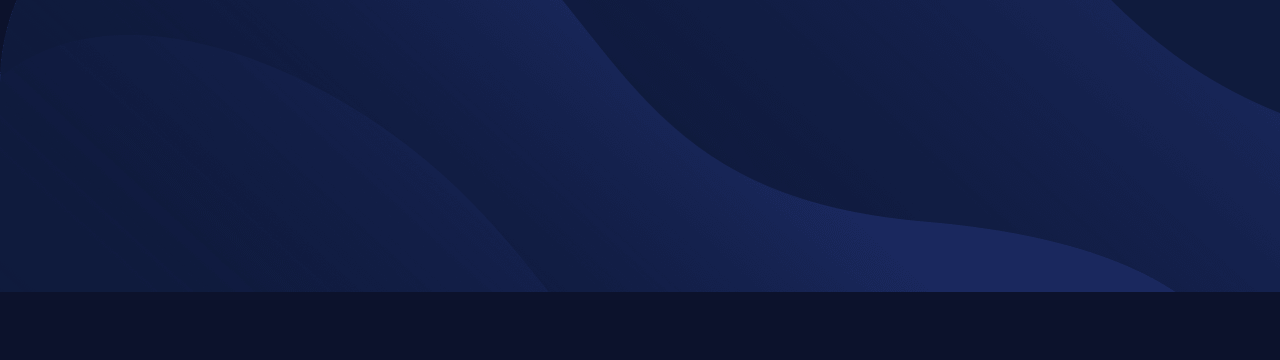
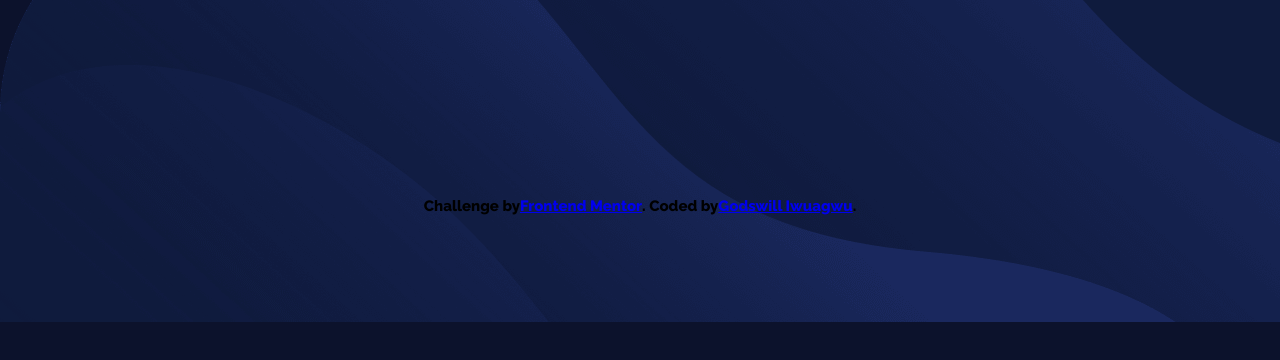
Before and after one commit to Godskid-04/fylo-data-storage-component-master, a plain HTML site: page index.html in a window 1280 px wide. Shown: the part 358-718 px from the top of the page. Drawn offline with Linux system fonts and the light colour scheme.

Commit message:
madechanges

```diff
--- a/index.html
+++ b/index.html
@@ -45,5 +45,9 @@
     </div>
     <div></div>
   </section>
+  <div class="attribution">
+    Challenge by <a href="https://www.frontendmentor.io?ref=challenge" target="_blank">Frontend Mentor</a>.
+    Coded by <a href="#">Godswill Iwuagwu</a>.
+  </div>
 </body>
 </html>
--- a/styles.css
+++ b/styles.css
@@ -2,6 +2,14 @@
     padding: 0;
     margin: 0;
     box-sizing: border-box;
+}
+.attribution{
+    font-size: 15px;
+    display: flex;
+    justify-content: center;
+    align-items: center;
+    color: black;
+    font-weight: 800;
 }
 body{
     background-color: hsl(229, 57%, 11%);
```
